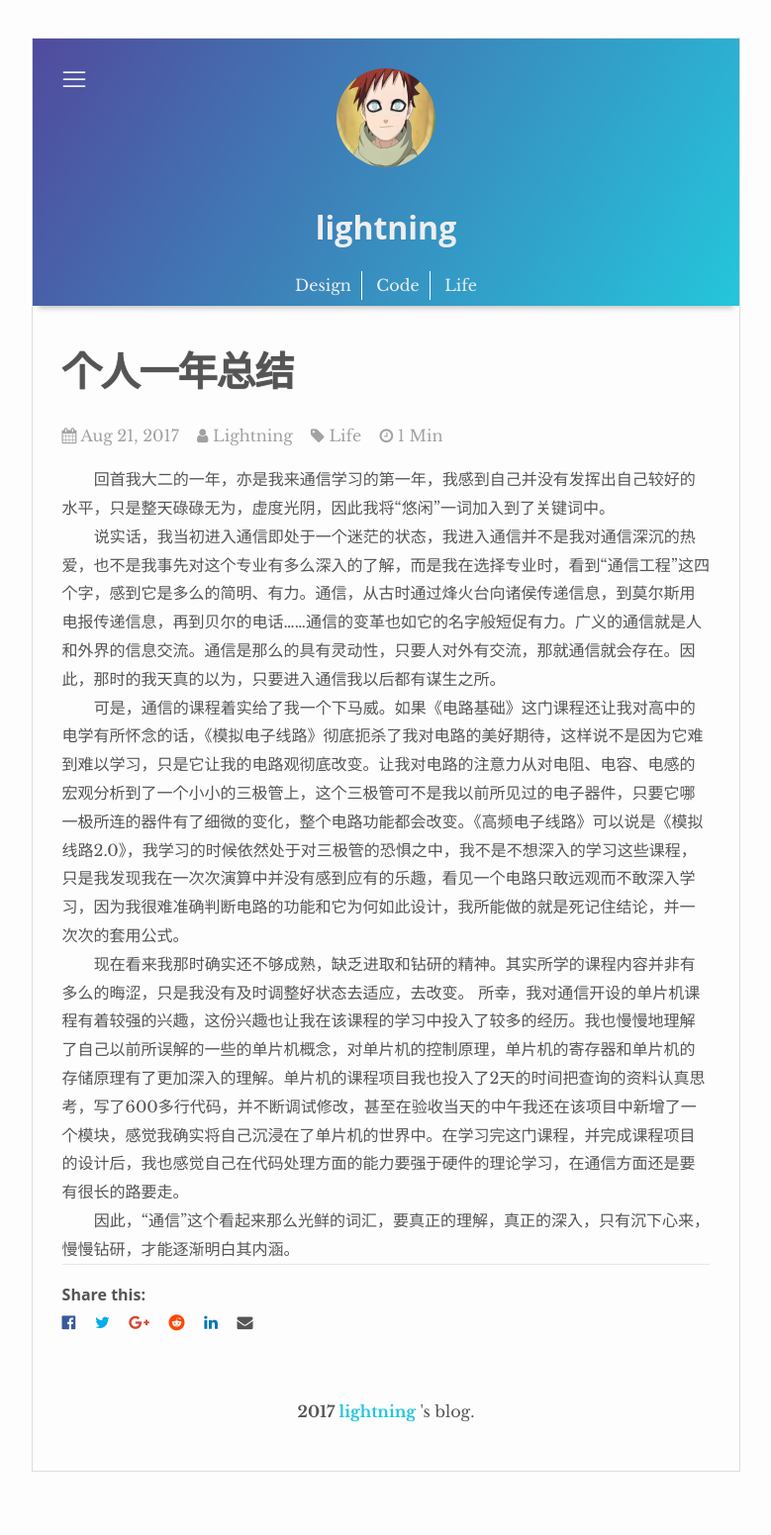
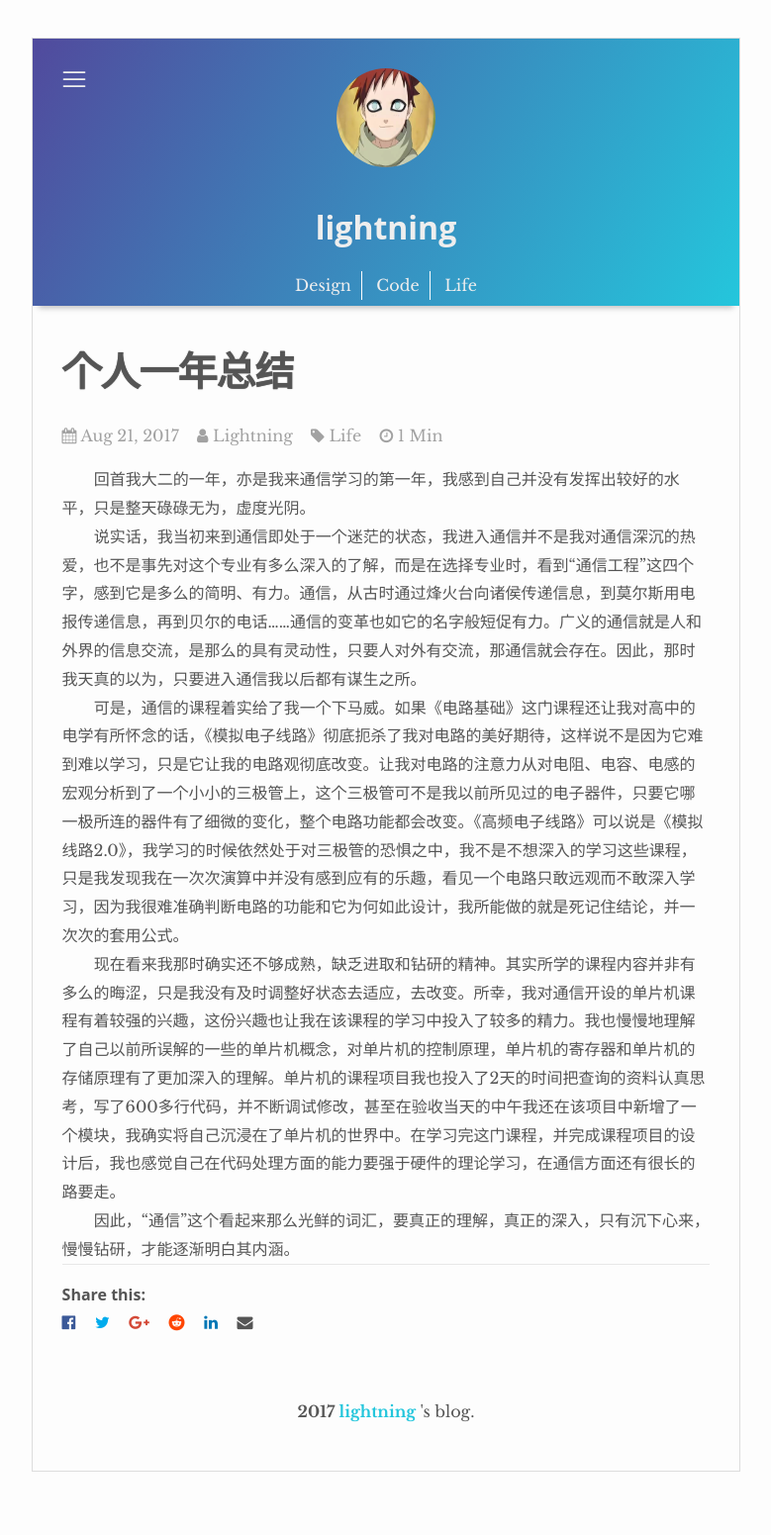
Before and after one commit to lightninggg/blog, a Jekyll site: the page built from _posts/2017-08-21-认识实习个人总结.html, in a window 1280 px wide. Shown: the whole page at 99% size, without its empty margins (250-1029 px from the left). Built offline with Jekyll 4.4.1, drawn with Linux system fonts in a browser that asks for light colours; nearby versions of some CDN libraries.

Commit message:
Update 2017-08-21-认识实习个人总结.html

```diff
--- a/_posts/2017-08-21-认识实习个人总结.html
+++ b/_posts/2017-08-21-认识实习个人总结.html
@@ -5,13 +5,12 @@ categories: life
 description: First blog article
 author: lightning
 ---
-&nbsp;&nbsp;&nbsp;&nbsp;&nbsp;&nbsp;&nbsp;回首我大二的一年，亦是我来通信学习的第一年，我感到自己并没有发挥出自己较好的水平，只是整天碌碌无为，虚度光阴，因此我将“悠闲”一词加入到了关键词中。
+&nbsp;&nbsp;&nbsp;&nbsp;&nbsp;&nbsp;&nbsp;回首我大二的一年，亦是我来通信学习的第一年，我感到自己并没有发挥出较好的水平，只是整天碌碌无为，虚度光阴。
 <br>
-&nbsp;&nbsp;&nbsp;&nbsp;&nbsp;&nbsp;&nbsp;说实话，我当初进入通信即处于一个迷茫的状态，我进入通信并不是我对通信深沉的热爱，也不是我事先对这个专业有多么深入的了解，而是我在选择专业时，看到“通信工程”这四个字，感到它是多么的简明、有力。通信，从古时通过烽火台向诸侯传递信息，到莫尔斯用电报传递信息，再到贝尔的电话……通信的变革也如它的名字般短促有力。广义的通信就是人和外界的信息交流。通信是那么的具有灵动性，只要人对外有交流，那就通信就会存在。因此，那时的我天真的以为，只要进入通信我以后都有谋生之所。
+&nbsp;&nbsp;&nbsp;&nbsp;&nbsp;&nbsp;&nbsp;说实话，我当初来到通信即处于一个迷茫的状态，我进入通信并不是我对通信深沉的热爱，也不是事先对这个专业有多么深入的了解，而是在选择专业时，看到“通信工程”这四个字，感到它是多么的简明、有力。通信，从古时通过烽火台向诸侯传递信息，到莫尔斯用电报传递信息，再到贝尔的电话……通信的变革也如它的名字般短促有力。广义的通信就是人和外界的信息交流，是那么的具有灵动性，只要人对外有交流，那通信就会存在。因此，那时我天真的以为，只要进入通信我以后都有谋生之所。
 <br>
 &nbsp;&nbsp;&nbsp;&nbsp;&nbsp;&nbsp;&nbsp;可是，通信的课程着实给了我一个下马威。如果《电路基础》这门课程还让我对高中的电学有所怀念的话，《模拟电子线路》彻底扼杀了我对电路的美好期待，这样说不是因为它难到难以学习，只是它让我的电路观彻底改变。让我对电路的注意力从对电阻、电容、电感的宏观分析到了一个小小的三极管上，这个三极管可不是我以前所见过的电子器件，只要它哪一极所连的器件有了细微的变化，整个电路功能都会改变。《高频电子线路》可以说是《模拟线路2.0》，我学习的时候依然处于对三极管的恐惧之中，我不是不想深入的学习这些课程，只是我发现我在一次次演算中并没有感到应有的乐趣，看见一个电路只敢远观而不敢深入学习，因为我很难准确判断电路的功能和它为何如此设计，我所能做的就是死记住结论，并一次次的套用公式。
 <br>
-&nbsp;&nbsp;&nbsp;&nbsp;&nbsp;&nbsp;&nbsp;现在看来我那时确实还不够成熟，缺乏进取和钻研的精神。其实所学的课程内容并非有多么的晦涩，只是我没有及时调整好状态去适应，去改变。
-所幸，我对通信开设的单片机课程有着较强的兴趣，这份兴趣也让我在该课程的学习中投入了较多的经历。我也慢慢地理解了自己以前所误解的一些的单片机概念，对单片机的控制原理，单片机的寄存器和单片机的存储原理有了更加深入的理解。单片机的课程项目我也投入了2天的时间把查询的资料认真思考，写了600多行代码，并不断调试修改，甚至在验收当天的中午我还在该项目中新增了一个模块，感觉我确实将自己沉浸在了单片机的世界中。在学习完这门课程，并完成课程项目的设计后，我也感觉自己在代码处理方面的能力要强于硬件的理论学习，在通信方面还是要有很长的路要走。
+&nbsp;&nbsp;&nbsp;&nbsp;&nbsp;&nbsp;&nbsp;现在看来我那时确实还不够成熟，缺乏进取和钻研的精神。其实所学的课程内容并非有多么的晦涩，只是我没有及时调整好状态去适应，去改变。所幸，我对通信开设的单片机课程有着较强的兴趣，这份兴趣也让我在该课程的学习中投入了较多的精力。我也慢慢地理解了自己以前所误解的一些的单片机概念，对单片机的控制原理，单片机的寄存器和单片机的存储原理有了更加深入的理解。单片机的课程项目我也投入了2天的时间把查询的资料认真思考，写了600多行代码，并不断调试修改，甚至在验收当天的中午我还在该项目中新增了一个模块，我确实将自己沉浸在了单片机的世界中。在学习完这门课程，并完成课程项目的设计后，我也感觉自己在代码处理方面的能力要强于硬件的理论学习，在通信方面还有很长的路要走。
 <br>
 &nbsp;&nbsp;&nbsp;&nbsp;&nbsp;&nbsp;&nbsp;因此，“通信”这个看起来那么光鲜的词汇，要真正的理解，真正的深入，只有沉下心来，慢慢钻研，才能逐渐明白其内涵。
```
